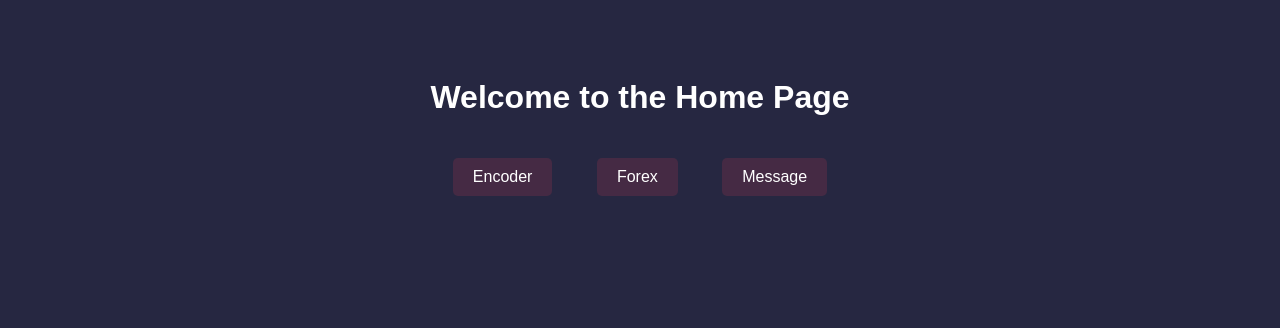
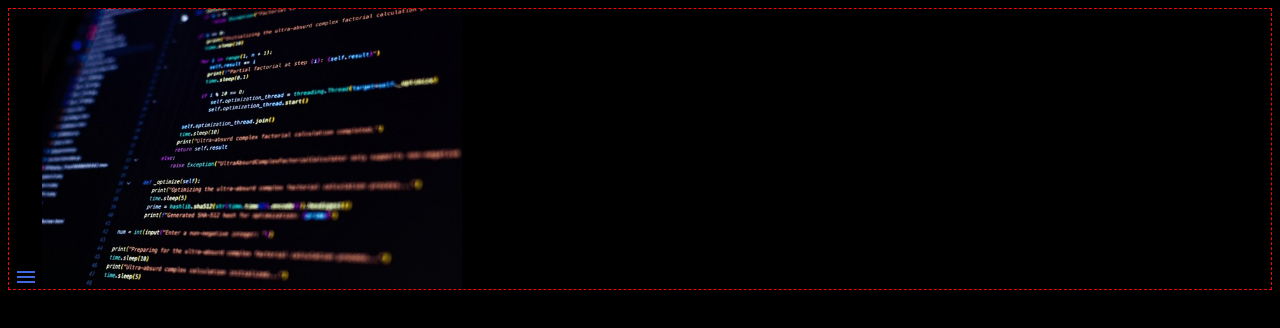
Before and after one commit to github-jl14/github-jl14.github.io, a plain HTML site: page index.html in a window 1280 px wide. Drawn offline with nearby package versions, Linux system fonts and the light colour scheme.

Commit message:
modified `index.html`, `index-stylings.css` and added `images/bg.png`

```diff
--- /dev/null
+++ b/index-stylings.css
@@ -0,0 +1,20 @@
+body {
+  background-color: #000;
+}
+
+div {
+  border: 1px dashed red;
+}
+
+#bg {
+  height: 35vh;
+}
+
+#bg-img {
+  height: inherit;
+}
+
+#ham {
+  margin: 5px 0 0 5px;
+  color: royalblue;
+}
--- a/index.html
+++ b/index.html
@@ -2,37 +2,16 @@
 <html lang="en">
 <head>
     <meta charset="UTF-8">
-    <meta name="viewport" content="width=device-width, initial-scale=1.0">
-    <title>Home Page</title>
-    <style>
-        body {
-            background-color: #262741;
-            font-family: Arial, sans-serif;
-            color: white;
-            text-align: center;
-            padding: 50px;
-        }
-        a {
-            display: inline-block;
-            margin: 20px;
-            padding: 10px 20px;
-            background-color: #b03a4f38; /* lighter version of the background color */
-            color: white;
-            text-decoration: none;
-            border-radius: 5px;
-            transition: background-color 0.3s ease;
-        }
-        a:hover {
-            background-color: #a9334238; /* even lighter version on hover */
-        }
-    </style>
+    <title>About me</title>
+    <link rel="stylesheet" href="index-stylings.css">
+    <link rel="stylesheet" href="https://fonts.googleapis.com/css2?family=Material+Symbols+Outlined:opsz,wght,FILL,GRAD@24,400,0,0" />
 </head>
 <body>
-    <h1>Welcome to the Home Page</h1>
-    <div>
-        <a href="encoder.html">Encoder</a>
-        <a href="forex.html">Forex</a>
-        <a href="msg.html">Message</a>
-    </div>
+  <div id="bg">
+    <span id="ham" class="material-symbols-outlined">
+       menu
+    </span>
+    <img srcset="images/bg.png" src="images/bg.png" alt="images/bg.png" id="bg-img">
+  </div>
 </body>
 </html>
```
Also changed, not shown: images/bg.png (added).
